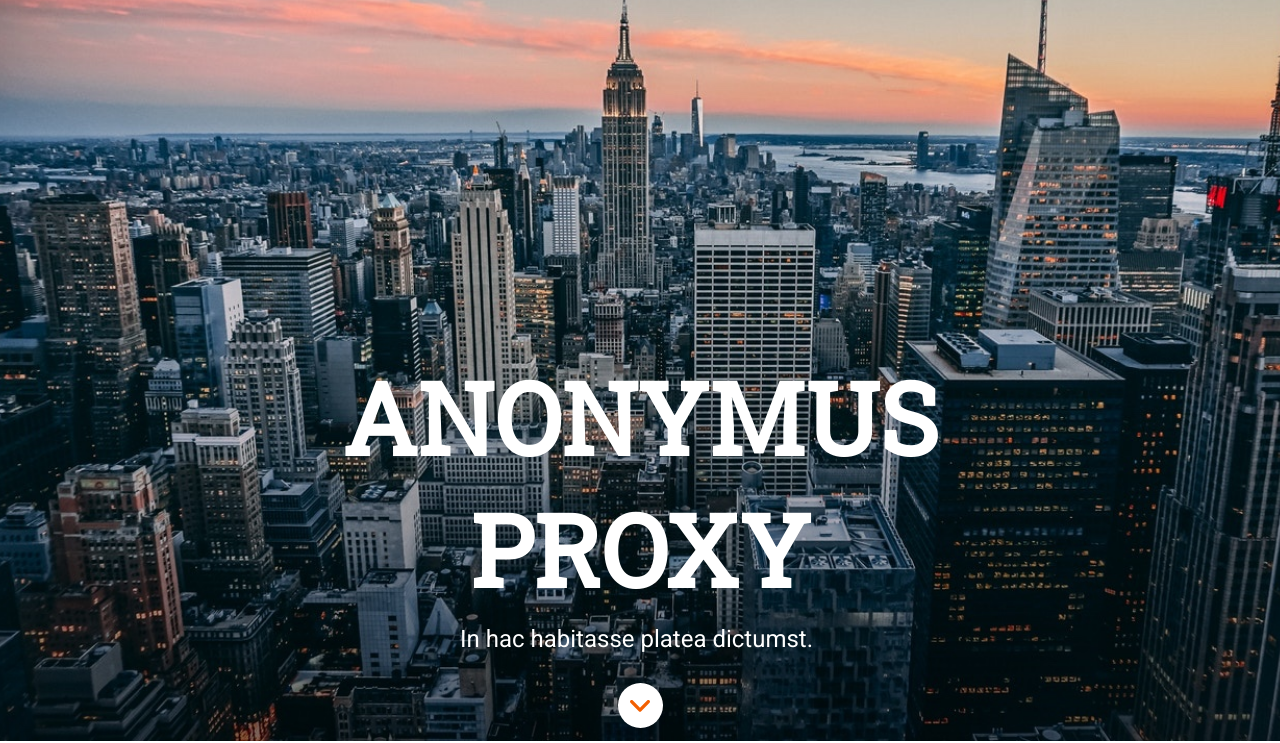
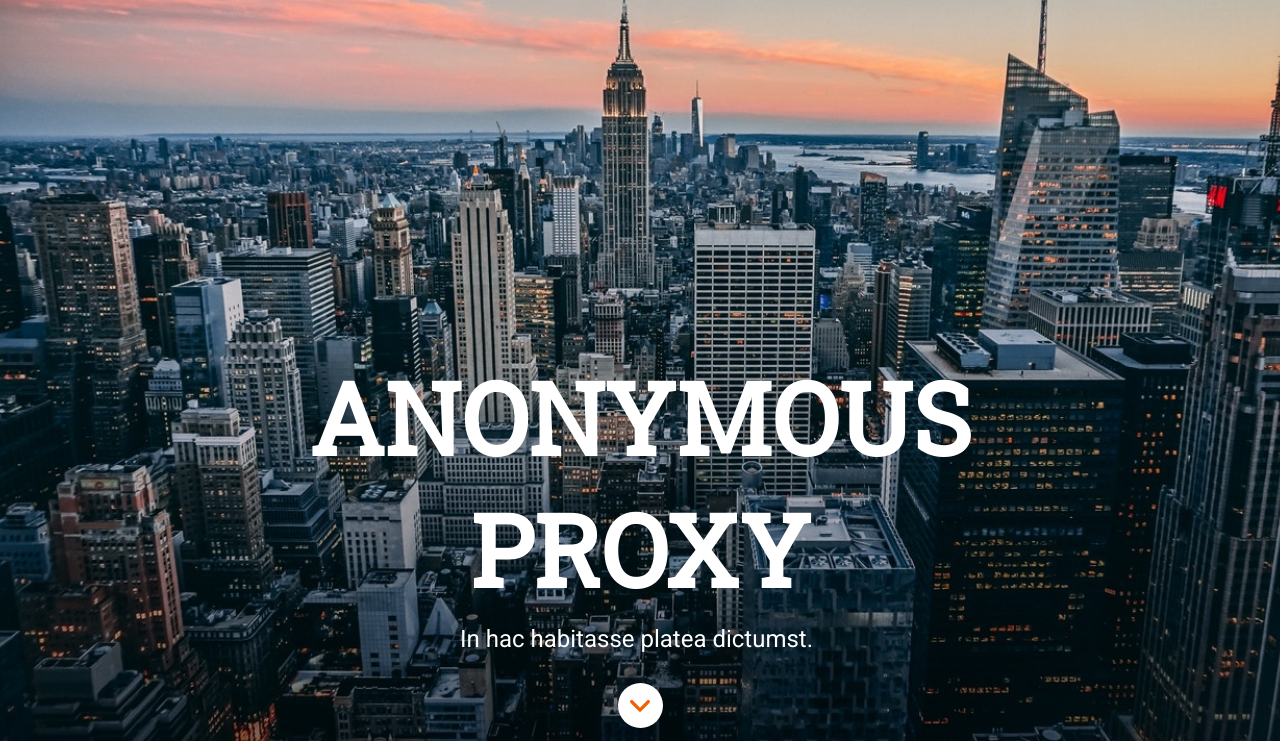
Before and after one commit to SanchezGloria/modulo-1-evaluacion-final-SanchezGloria, a website: page docs/index.html in a window 1280 px wide. Shown: the part 59-802 px from the top of the page. Drawn offline with Linux system fonts and the light colour scheme.

Commit message:
public doc folder

```diff
--- a/docs/index.html
+++ b/docs/index.html
@@ -18,7 +18,7 @@
 
             </nav>
             <div class="page__header__wrapper">
-                 <h1 id="top" class="page__header__title">anonymus proxy</h1>
+                 <h1 id="top" class="page__header__title">anonymous proxy</h1>
 
                  <h2 class="page__header__motto">In hac habitasse platea dictumst.</h2>
  <a class="page__header__button" href="#services" title="Check our services"
```
